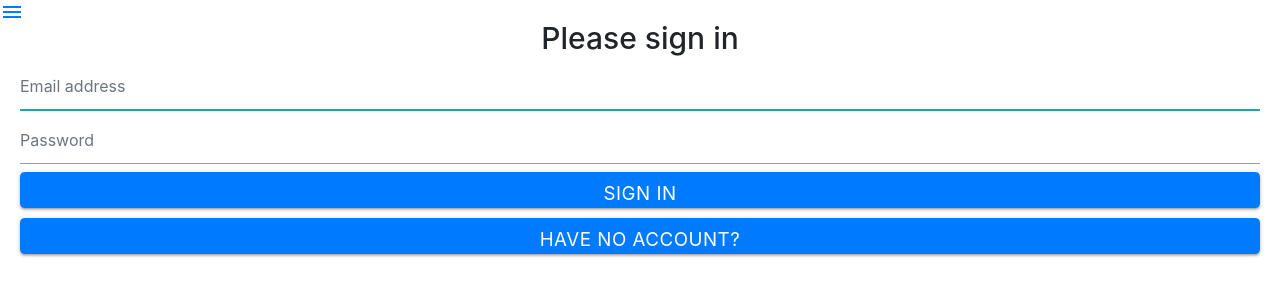
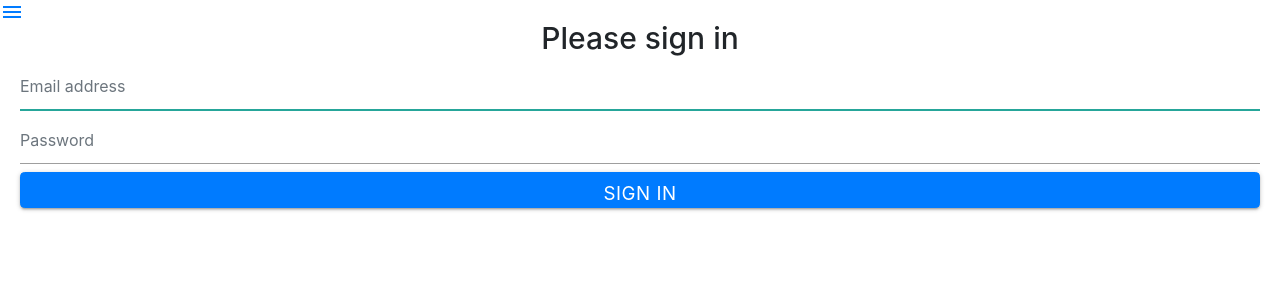
Before and after one commit to igorSurz/cryptoFiat, a React (Create React App) app: page /signin in a window 1280 px wide. Shown: the top 300 px of the page. Built offline with nearby package versions, Linux system fonts and the light colour scheme; the HTML template or start-up script is replaced by a standard one.

Commit message:
axios post fix

```diff
--- a/public/index.html
+++ b/public/index.html
@@ -12,20 +12,7 @@
       content="Web site created using create-react-app"
     />
     <link rel="apple-touch-icon" href="%PUBLIC_URL%/logo192.png" />
-    <!--
-      manifest.json provides metadata used when your web app is installed on a
-      user's mobile device or desktop. See https://developers.google.com/web/fundamentals/web-app-manifest/
-    -->
-    <link rel="manifest" href="%PUBLIC_URL%/manifest.json" />
-    <!--
-      Notice the use of %PUBLIC_URL% in the tags above.
-      It will be replaced with the URL of the `public` folder during the build.
-      Only files inside the `public` folder can be referenced from the HTML.
 
-      Unlike "/favicon.ico" or "favicon.ico", "%PUBLIC_URL%/favicon.ico" will
-      work correctly both with client-side routing and a non-root public URL.
-      Learn how to configure a non-root public URL by running `npm run build`.
-    -->
     <title>React App</title>
   </head>
   <body>
--- a/src/components/user/Signin.js
+++ b/src/components/user/Signin.js
@@ -1,63 +1,59 @@
 import React from 'react'
 import 'bootstrap/dist/css/bootstrap.min.css';
-import axios from 'axios'
-import {Link} from 'react-router-dom'
+import axios from "axios";
+// import {Link} from 'react-router-dom'
+
+
+
 
 
 export default class Signin extends React.Component {
-    constructor(props) {
-        super(props);
-        this.handleEmailChange = this.handleEmailChange.bind(this);
-        this.handlePasswordChange = this.handlePasswordChange.bind(this);
-        this.signIn = this.signIn.bind(this);
-        this.state = {
+
+        state = {
           email:'',
           password:''
         };
 
 
-    }
 
-    handleEmailChange(e){
-        this.setState({email:e.target.value})
+    handleEmailChange = e => {
+        this.setState({email: e.target.value})
 
     }
-    handlePasswordChange(e){
-        this.setState({password:e.target.value})
+    handlePasswordChange = e =>{
+        this.setState({password: e.target.value})
 
     }
+    handleSubmit  = e => {
+      e.preventDefault();
+      const user = {
+        email: this.state.email,
+        password: this.state.password
+      };
+      axios
+      .post("/signin", user)
+      .then(res => console.log(res))
+      .catch(err => console.log(err));
+      };
 
-    signIn(e){
-        axios.post('/signin', {
-            email: this.state.email,
-            password: this.state.password
-          })
-          .then(() => console.log('POST WORKS'))
-          .then(function (response) {
-            console.log(response);
 
-          })
-          .catch(function (error) {
-            console.log(error);
-          });
-          e.preventDefault();
-    }
+
+
+
     render() {
         return (
-        <form className="form-signin">
+        <form className="form-signin" onSubmit={this.handleSubmit}>
                 <h2 className="form-signin-heading"> Please sign in </h2>
                 <label htmlFor="inputEmail" className="sr-only"> Email address
                 </label>
                 <input type="email" onChange={this.handleEmailChange} id="inputEmail" className="form-control" placeholder="Email address" required autoFocus />
                 <label htmlFor="inputPassword" className="sr-only"> Password</label>
                 <input type="password" onChange={this.handlePasswordChange} id="inputPassword" className="form-control" placeholder="Password" required />
-                <button className="btn btn-lg btn-primary btn-block" onClick={this.signIn} type="button"> Sign in
-                </button>
-            <Link to="/registration"><button  className="btn btn-lg btn-primary btn-block buttonsInReg">have no account?</button></Link>
+                <button className="btn btn-lg btn-primary btn-block" type="submit"> Sign in</button>
 
             </form>
 
 
-        )
+        );
     }
 }
```
Also changed, not shown: package.json (+5 -2 lines), server.js (renamed from index.js).
